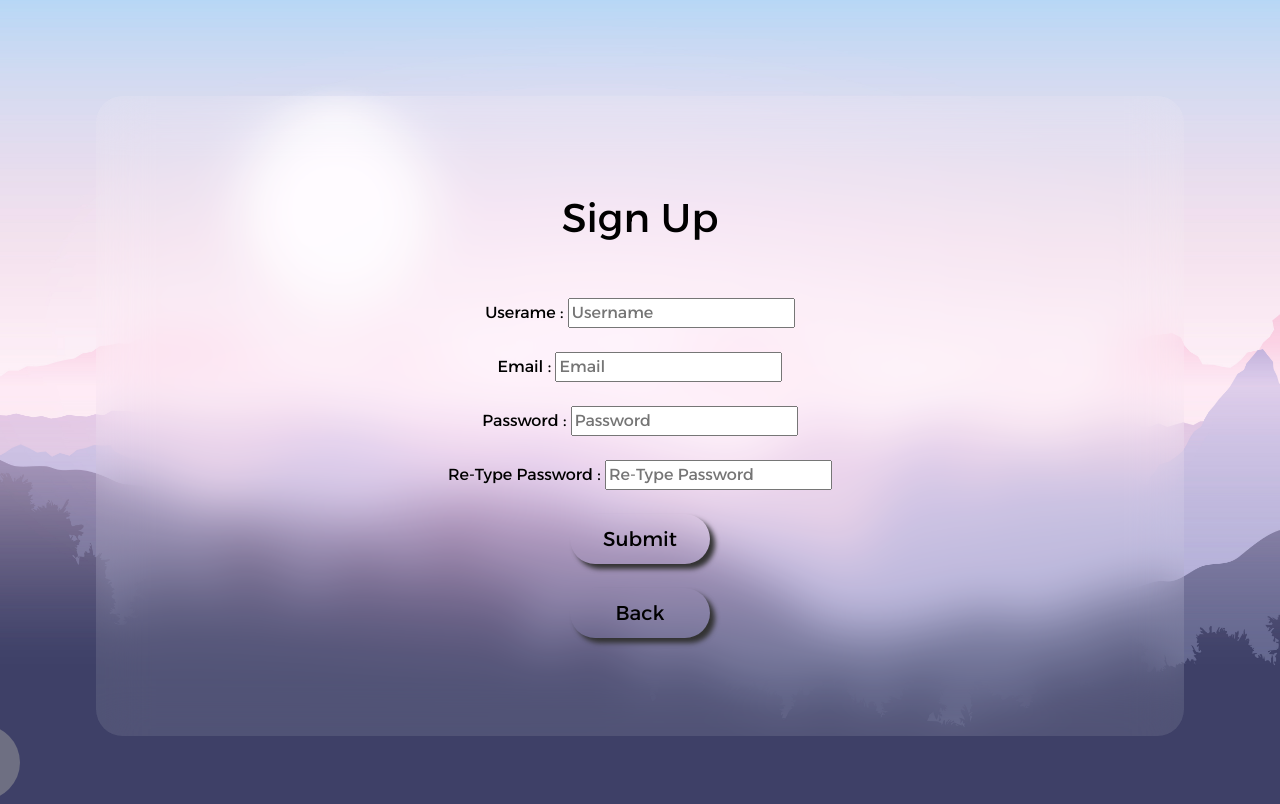
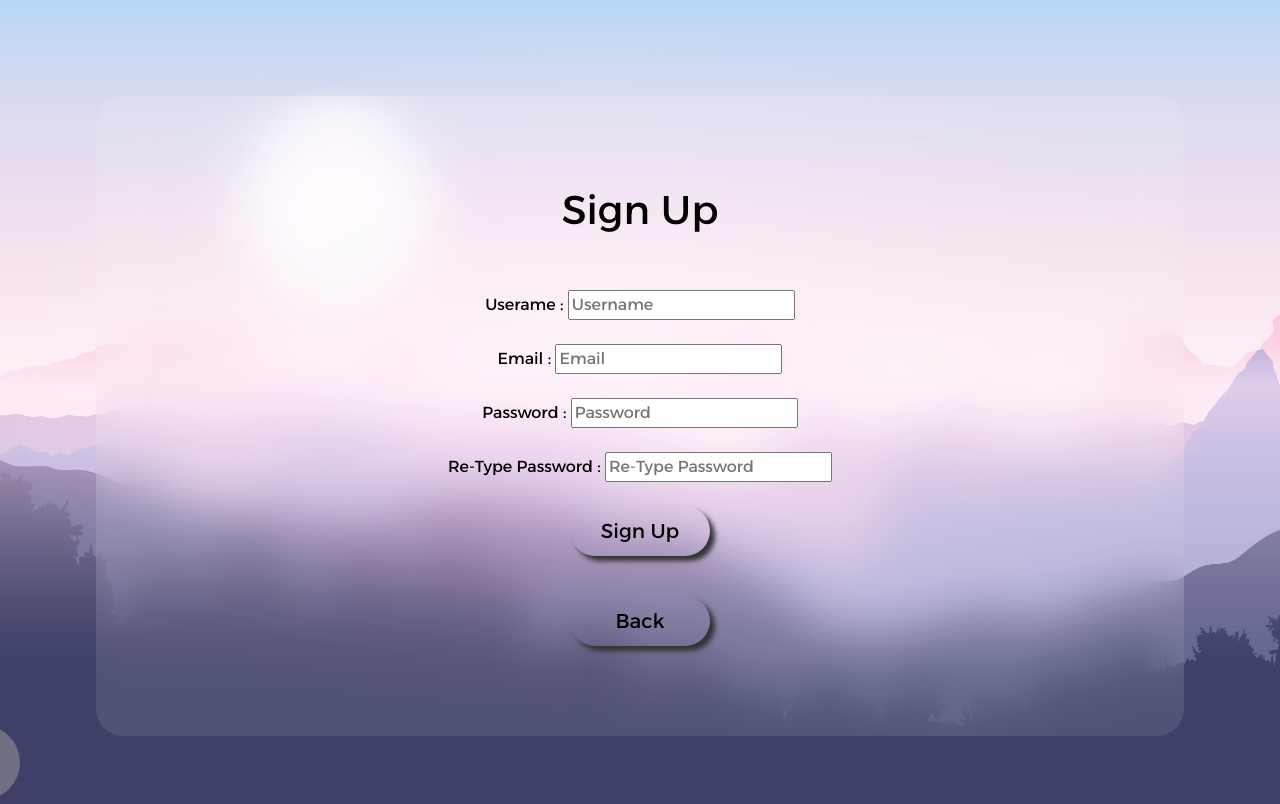
Before and after one commit to evlynEl/tekweb, a PHP site: page /signUp.php in a window 1280 px wide. Shown: the top 804 px of the page. Run offline with PHP 8.4, Linux system fonts and the light colour scheme; grey boxes are pictures that could not be loaded.

Commit message:
ui signup

```diff
--- a/config.php
+++ b/config.php
@@ -4,7 +4,7 @@ session_start();
 
 try
 {
-    $con = new PDO('mysql:host=localhost;dbname=db', 'root', 'admin');
+    $con = new PDO('mysql:host=localhost;dbname=db', 'root');
     $con->setAttribute(PDO::ATTR_ERRMODE, PDO::ERRMODE_EXCEPTION);
 
 } catch(PDOException $e)
--- a/signUp.php
+++ b/signUp.php
@@ -45,7 +45,6 @@ if (isset($_POST['register']))
 }
 ?>
 
-<!DOCTYPE html>
 <html>
 <head>
     <title>Sign Up</title>
@@ -91,7 +90,7 @@ if (isset($_POST['register']))
                     Email : <input name="email" type="email" placeholder="Email"><br/><br/>
                     Password : <input name="password" type="password" placeholder="Password"><br/><br/>
                     Re-Type Password : <input name="confirm" type="password" placeholder="Re-Type Password"><br/><br/>
-                    <button class="btn btn-light" name="register">Submit</button><br/><br/>
+                    <button class="btn btn-light" name="register">Sign Up</button><br/><br/>
                 </form>
                 <a href="home.php"><button class="btn">Back</button></a>
             </div>
```
